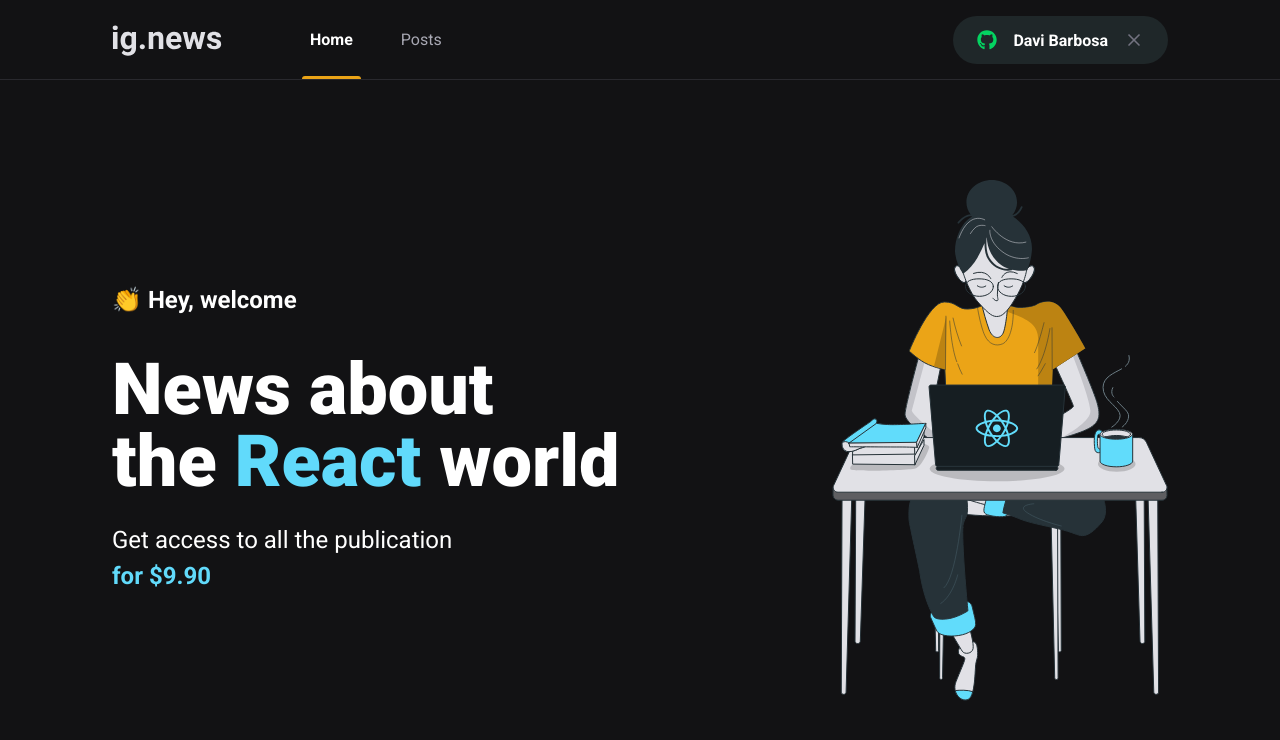
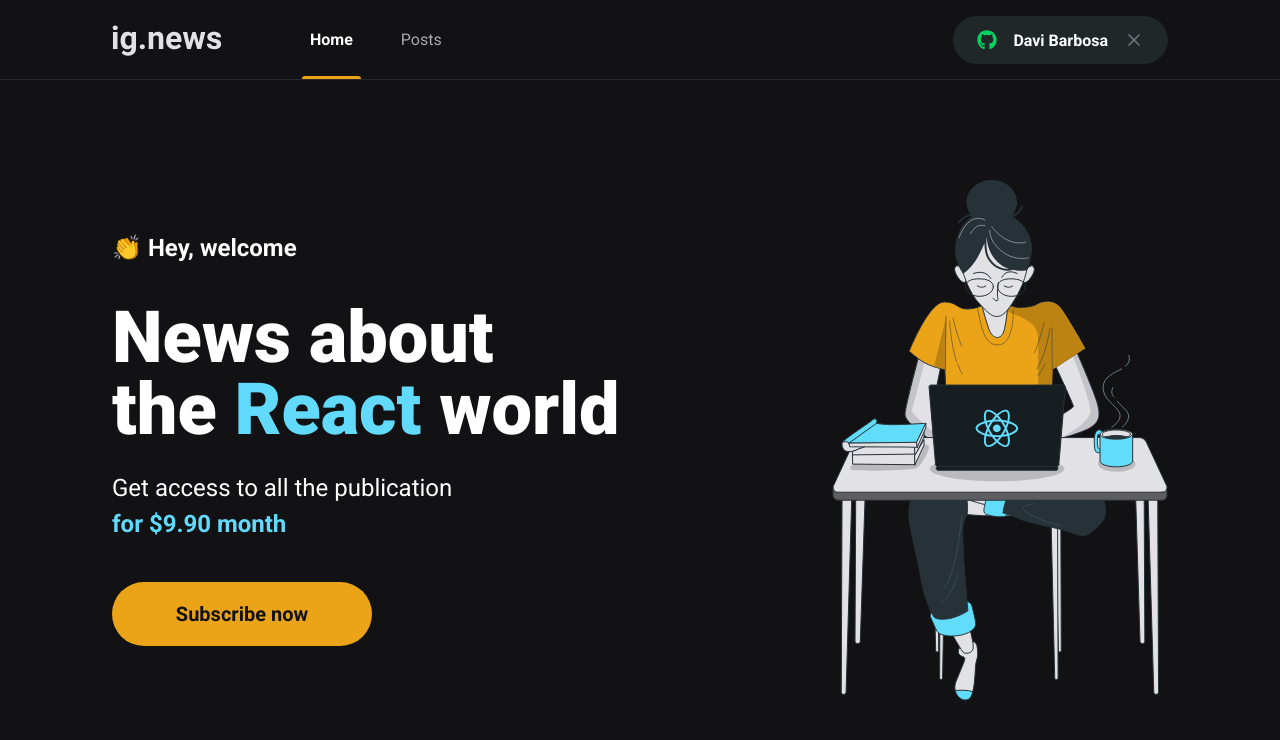
Before and after one commit to Dabisilva/ignewsD, a Next.js app: page / in a window 1280 px wide. Shown: the top 740 px of the page. Built offline with nearby package versions, Linux system fonts and the light colour scheme.

Commit message:
criando componente SubcribeButton

```diff
--- /dev/null
+++ b/src/components/SubscribeButton/index.tsx
@@ -0,0 +1,9 @@
+import styles from "./styles.module.scss";
+
+export function SubscribeButton() {
+  return (
+    <button type="button" className={styles.subscribeButton}>
+      Subscribe now
+    </button>
+  );
+}
--- /dev/null
+++ b/src/components/SubscribeButton/styles.module.scss
@@ -0,0 +1,21 @@
+.subscribeButton {
+  width: 260px;
+  height: 4rem;
+  border: 0;
+  border-radius: 2rem;
+
+  background: var(--yellow-500);
+  color: var(--gray-900);
+  font-size: 1.25rem;
+  font-weight: bold;
+
+  display: flex;
+  align-items: center;
+  justify-content: center;
+
+  transition: filter 0.2s;
+
+  &:hover {
+    filter: brightness(0.8);
+  }
+}
--- a/src/pages/index.tsx
+++ b/src/pages/index.tsx
@@ -1,4 +1,5 @@
 import Head from "next/head";
+import { SubscribeButton } from "../components/SubscribeButton";
 import styles from "../styles/home.module.scss";
 
 export default function Home() {
@@ -15,8 +16,9 @@
           </h1>
           <p>
             Get access to all the publication <br />
-            <span>for $9.90</span>
+            <span>for $9.90 month</span>
           </p>
+          <SubscribeButton />
         </section>
 
         <img src="/images/avatar.svg" alt="Girl coding" />
--- a/src/styles/home.module.scss
+++ b/src/styles/home.module.scss
@@ -32,10 +32,13 @@
     font-size: 1.5rem;
     line-height: 2.25rem;
     margin-top: 1.5rem;
-
     span {
       color: var(--cyan-500);
       font-weight: bold;
     }
   }
+
+  button {
+    margin-top: 2.5rem;
+  }
 }
```
